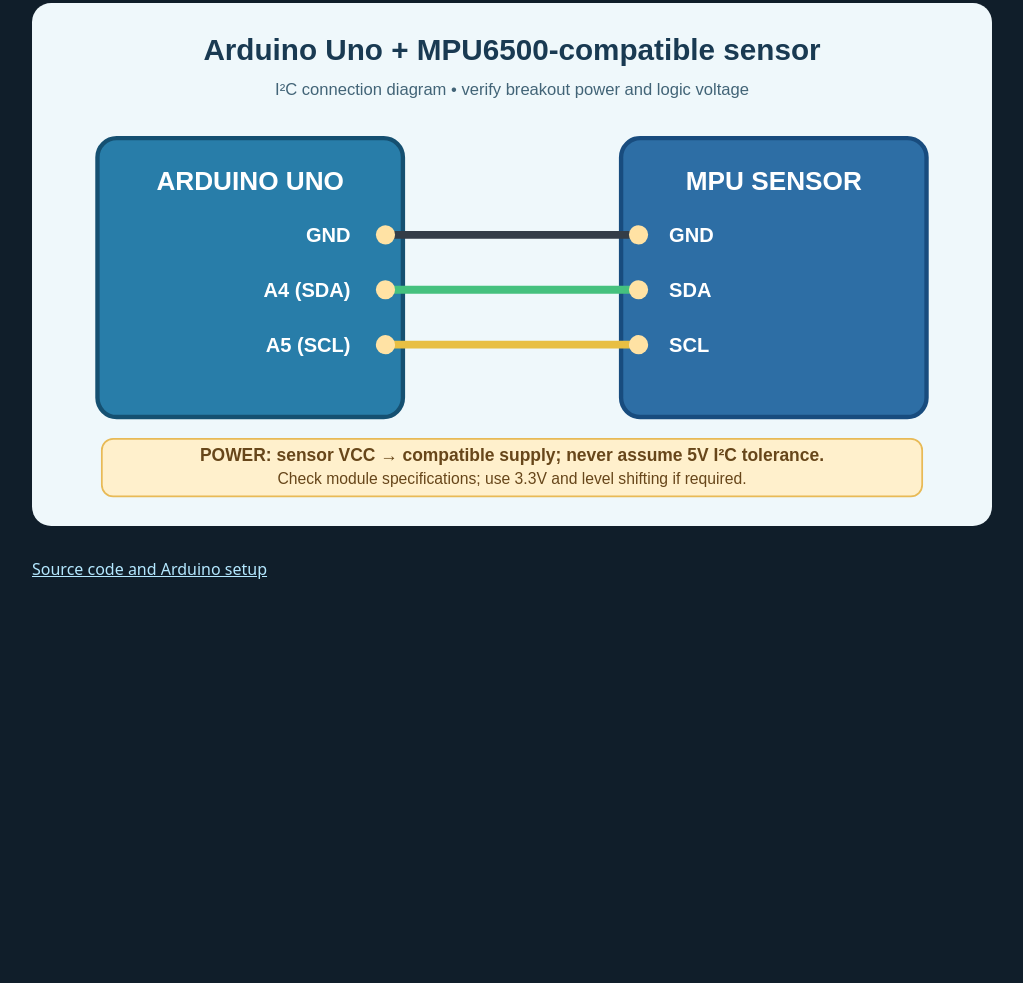
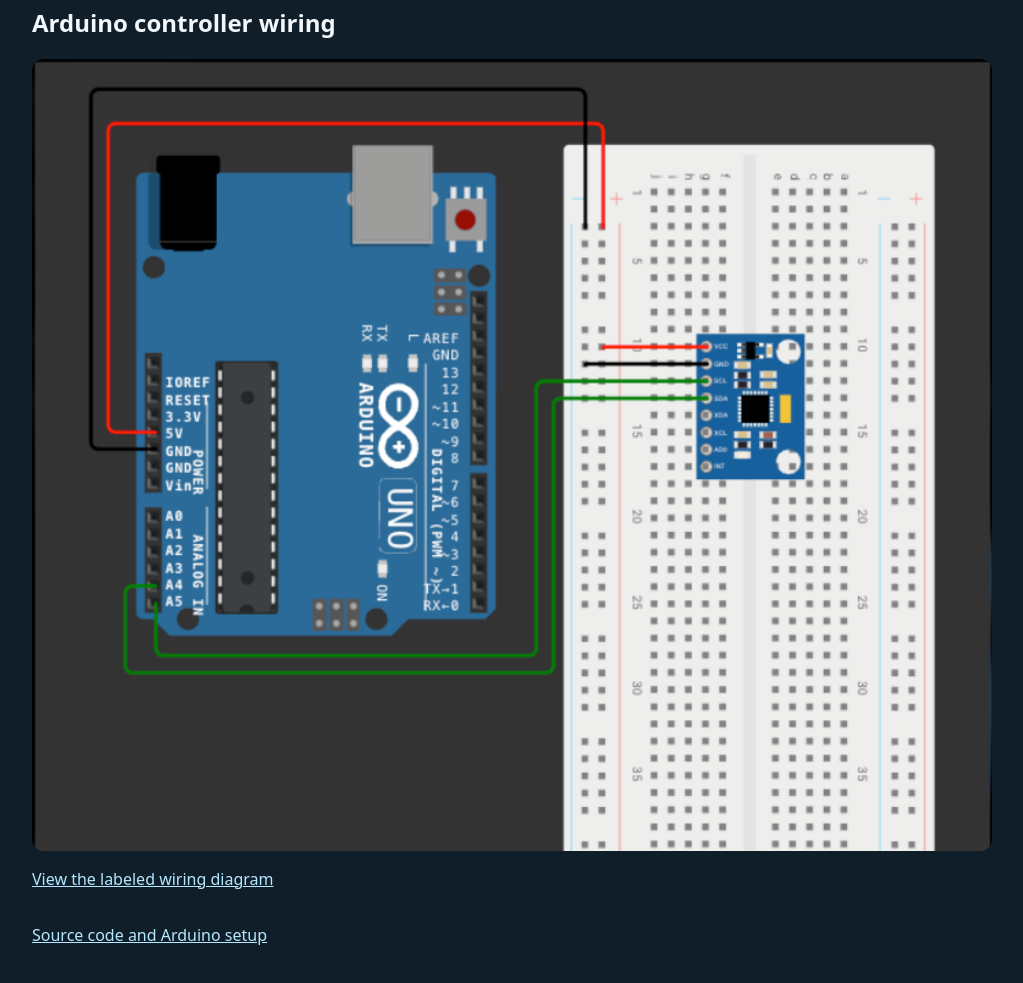
Before and after one commit to KhanhDo1609/Gyroscope_plane, a plain HTML site: page demo.html in a window 1280 px wide. Shown: the part 1431-2414 px from the top of the page, without its empty margins (128-1151 px from the left). Before the commit the page ends 2059 px from the top, so only its background shows below. Drawn offline with Linux system fonts and the light colour scheme.

Commit message:
Show the original Arduino wiring screenshot

```diff
--- a/demo.html
+++ b/demo.html
@@ -30,7 +30,7 @@
     .links { display: flex; align-items: center; flex-wrap: wrap; gap: 1rem; }
     section { margin-top: 2rem; }
     video, img { display: block; width: 100%; height: auto; border-radius: .75rem; }
-    video { aspect-ratio: 2048 / 1032; background: #0c1822; }
+    video { aspect-ratio: 16 / 9; background: #0c1822; }
     footer { margin-top: 2rem; }
   </style>
 </head>
@@ -63,10 +63,11 @@
 
     <section aria-labelledby="wiring">
       <h2 id="wiring">Arduino controller wiring</h2>
-      <a href="./media/wiring-diagram.svg">
-        <img src="./media/wiring-diagram.svg" width="1100" height="600" loading="lazy"
-          alt="Arduino Uno connections to the motion sensor through ground, SDA on A4 and SCL on A5.">
+      <a href="./media/wiring-screenshot.png">
+        <img src="./media/wiring-screenshot.png" width="873" height="720" loading="lazy"
+          alt="Arduino Uno connected to a breadboard-mounted motion sensor.">
       </a>
+      <p><a href="./media/wiring-diagram.svg">View the labeled wiring diagram</a></p>
     </section>
 
     <footer>
```
Also changed, not shown: media/wiring-screenshot.png (added), 1 other file.
